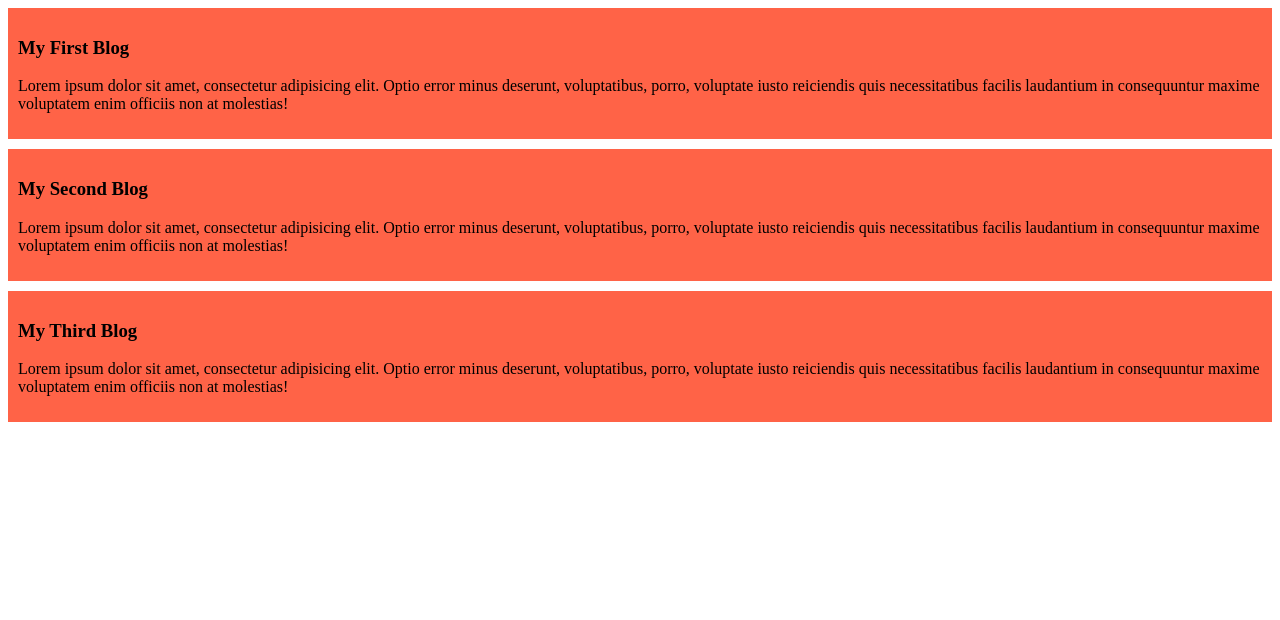
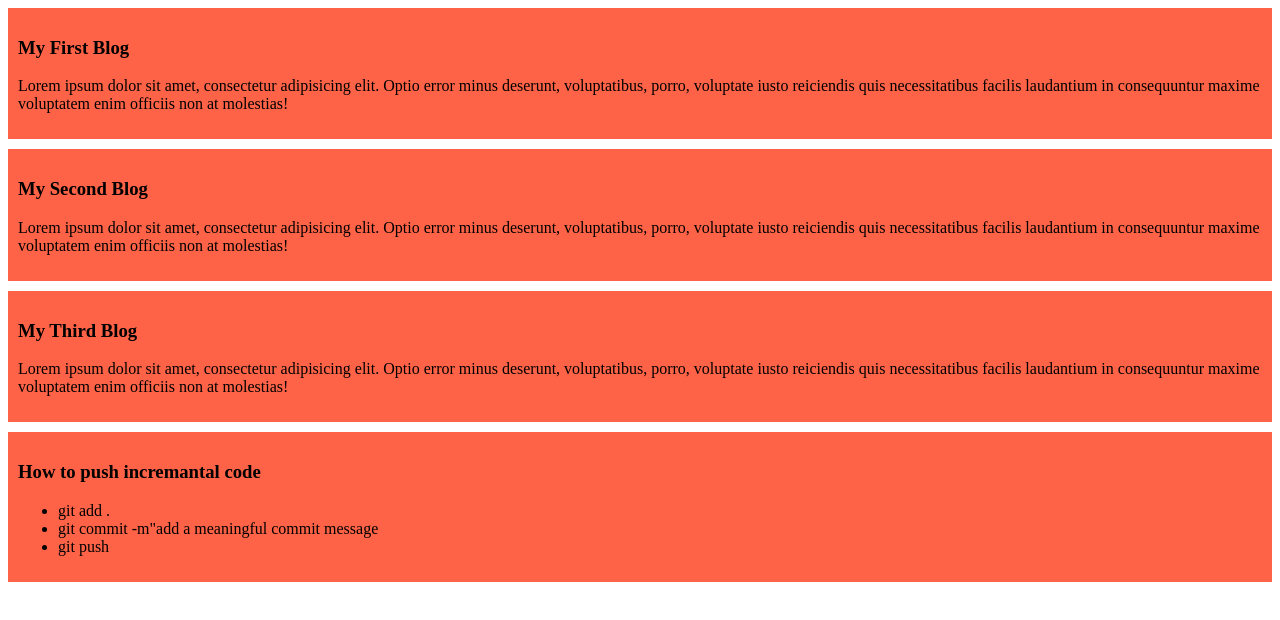
Before and after one commit to Mohammed-Saiful-Islam/my-first-github-repo, a plain HTML site: page index.html in a window 1280 px wide. Drawn offline with Linux system fonts and the light colour scheme.

Commit message:
added a list to push code

```diff
--- a/index.html
+++ b/index.html
@@ -25,5 +25,15 @@
             Lorem ipsum dolor sit amet, consectetur adipisicing elit. Optio error minus deserunt, voluptatibus, porro, voluptate iusto reiciendis quis necessitatibus facilis laudantium in consequuntur maxime voluptatem enim officiis non at molestias!
         </p>
     </div>
+    <div>
+        <h3>
+            How to push incremantal code
+        </h3>
+        <ul>
+            <li>git add .</li>
+            <li>git commit -m"add a meaningful commit message</li>
+            <li>git push</li>
+        </ul>
+    </div>
 </body>
 </html>
```
